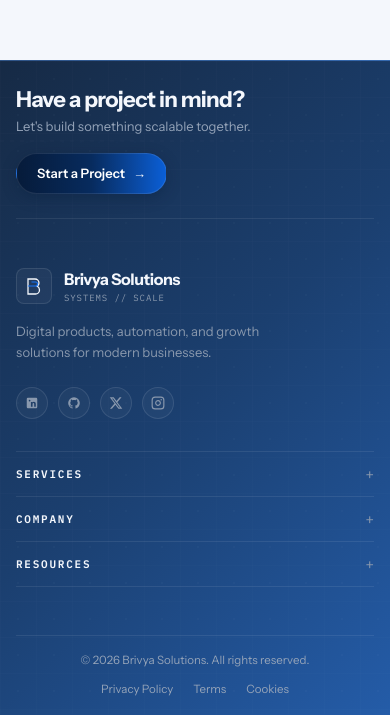
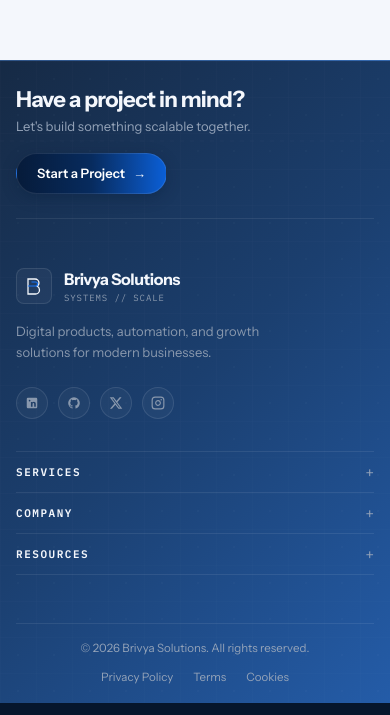
Before and after one commit to ahmeen2812/brivya-platform, a Next.js app: page / in a window 390 px wide. Shown: the part 3900-4615 px from the top of the page. Built offline with nearby package versions, Linux system fonts and the light colour scheme.

Commit message:
feat(footer): implement MobileFooterAccordion for responsive mobile navigation

```diff
--- a/src/components/footer/MobileFooterAccordion.tsx
+++ b/src/components/footer/MobileFooterAccordion.tsx
@@ -17,35 +17,35 @@ export const MobileFooterAccordion: React.FC = () => {
         const isOpen = openCategoryId === category.id;
 
         return (
-          <div key={category.id} className="flex flex-col py-3">
+          <div key={category.id} className="flex flex-col py-2.5">
             <button
               type="button"
               onClick={() => toggleCategory(category.id)}
               aria-expanded={isOpen}
               aria-controls={`footer-accordion-${category.id}`}
-              className="flex w-full items-center justify-between text-left focus-visible:outline-none focus-visible:ring-1 focus-visible:ring-[#1675F8]"
+              className="flex w-full items-center justify-between text-left focus-visible:outline-none focus-visible:ring-1 focus-visible:ring-[#38BDF8]"
             >
-              <span className="font-mono text-[11px] font-bold uppercase tracking-[0.16em] text-[#F4F7FC]">
+              <span className="font-mono text-[11px] font-bold uppercase tracking-[0.14em] text-[#F4F7FC]">
                 {category.heading}
               </span>
-              <span className="font-mono text-sm text-[#8998AD] transition-transform duration-200">
+              <span className="font-mono text-sm text-[#94A3B8]">
                 {isOpen ? "−" : "+"}
               </span>
             </button>
 
-            {/* Smooth CSS Grid Row Transition */}
+            {/* Content Transition */}
             <div
               id={`footer-accordion-${category.id}`}
               className={`footer-accordion-content overflow-hidden ${
-                isOpen ? "grid-rows-[1fr] pt-3.5" : "grid-rows-[0fr]"
+                isOpen ? "grid-rows-[1fr] pt-2.5" : "grid-rows-[0fr]"
               }`}
             >
-              <ul className="min-h-0 flex flex-col space-y-2.5">
+              <ul className="min-h-0 flex flex-col space-y-2">
                 {category.links.map((link) => (
                   <li key={link.label}>
                     <Link
                       href={link.href}
-                      className="font-sans text-[13px] text-[#8998AD] transition-colors duration-200 hover:text-[#F4F7FC]"
+                      className="font-sans text-[12.5px] text-[#94A3B8] transition-colors duration-150 hover:text-[#F4F7FC]"
                     >
                       {link.label}
                     </Link>
```
